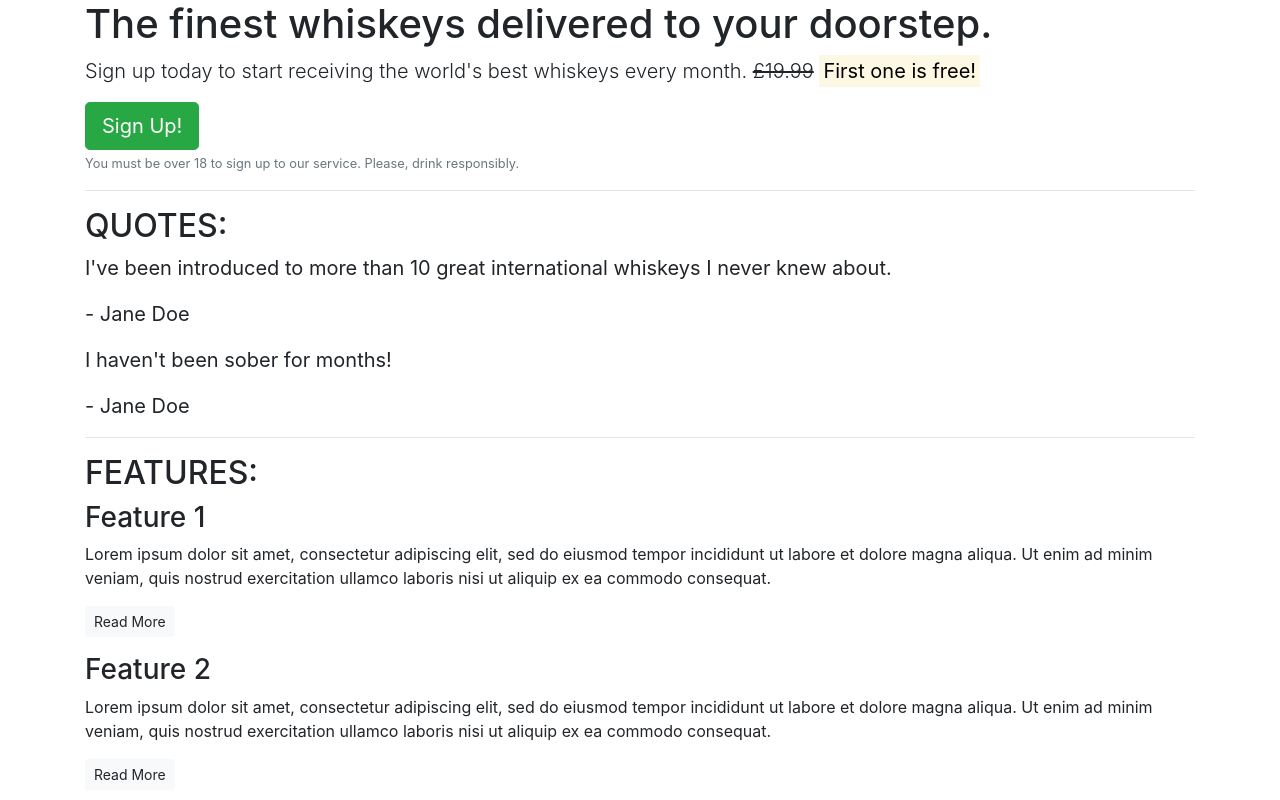
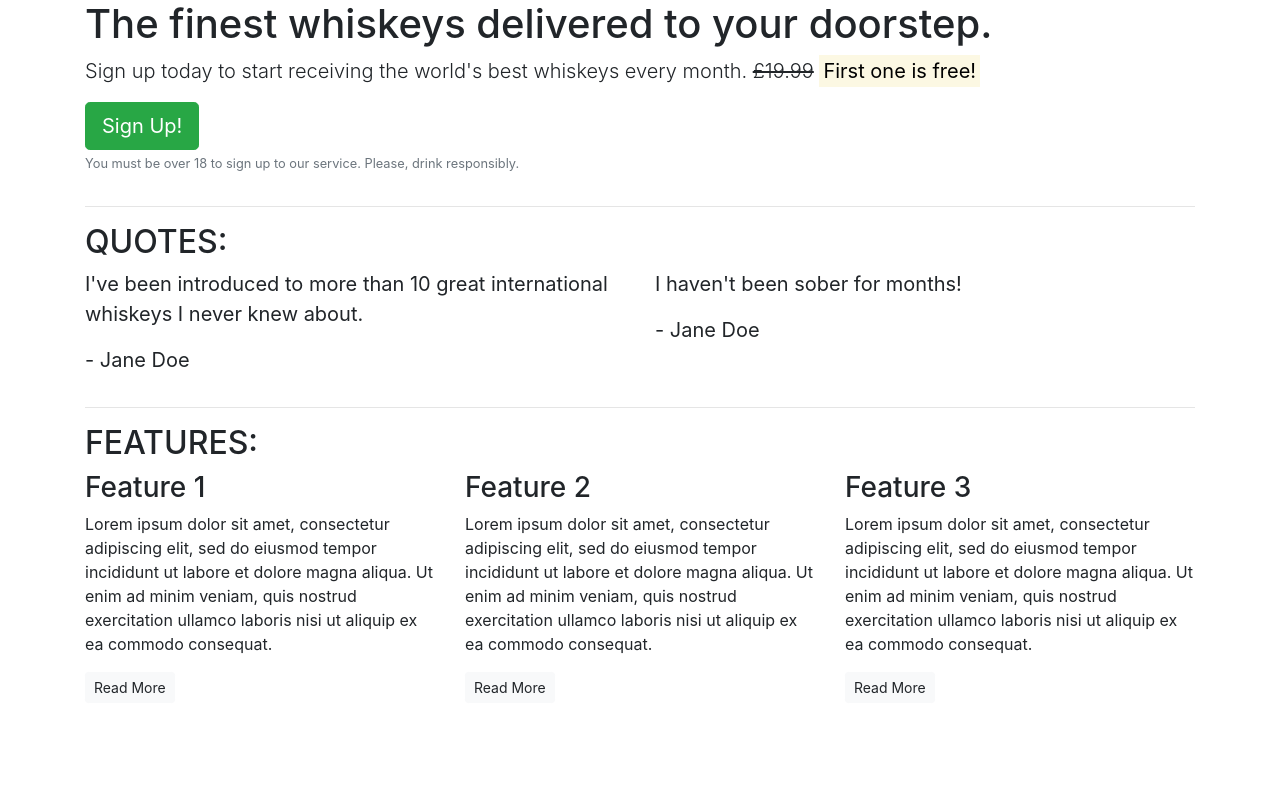
Before and after one commit to jboyle1/Whiskey-Drop, a plain HTML site: page index.html in a window 1280 px wide. Shown: the top 800 px of the page. Drawn offline with nearby package versions, Linux system fonts and the light colour scheme.

Commit message:
Initiating bootstrap grid system

```diff
--- a/index.html
+++ b/index.html
@@ -13,6 +13,8 @@
 <body>
     <article class="container">
         <!-- Callout -->
+        <div class="row">
+            <div class="col-12">
                 <section class="callout">
                     <h1>The finest whiskeys delivered to your doorstep.</h1>
                     <p class="lead">Sign up today to start receiving the world's best whiskeys every month.
@@ -20,41 +22,66 @@
                     <button class="btn btn-success btn-lg">Sign Up!</button>
                     <p class="text-muted"><small>You must be over 18 to sign up to our service. Please, drink responsibly.</small></p>
                 </section>
+            </div>
+        </div>
         <!-- /.callout -->
         <hr>
 
         <!-- Quotes -->
         <section class="quotes">
+            <div class="row">
+                <div class="col-12">
                     <h2 class="text-uppercase">Quotes:</h2>
+                </div>
+            </div>
+            <div class="row">
+                <div class="col-12 col-md-6">
                     <blockquote class="blockquote">
                         <p>I've been introduced to more than 10 great international whiskeys I never knew about.</p>
                         <p>- Jane Doe</p>
                     </blockquote>
+                </div>
+                <div class="col-12 col-md-6">
                     <blockquote class="blockquote">
                         <p>I haven't been sober for months!</p>
                         <p>- Jane Doe</p>
                     </blockquote>
+                </div>
+            </div>
+            </div>
         </section>
         <!-- /.quotes -->
         <hr>
 
         <!-- Features -->
         <section class="features">
+            <div class="row">
+                <div class="col-12">
                     <h2 class="text-uppercase">Features:</h2>
+                </div>
+            </div>
+            <div class="row">
+                <div class="col-12 col-md-6 col-lg-4">
                     <div class="feature">
                         <h3>Feature 1</h3>
                         <p>Lorem ipsum dolor sit amet, consectetur adipiscing elit, sed do eiusmod tempor incididunt ut labore et dolore magna aliqua. Ut enim ad minim veniam, quis nostrud exercitation ullamco laboris nisi ut aliquip ex ea commodo consequat.</p>
                         <p><a class="btn btn-sm btn-light" href="#">Read More</a></p>
                     </div>
+                </div>
+                <div class="col-12 col-md-6 col-lg-4">
                     <div class="feature">
                         <h3>Feature 2</h3>
                         <p>Lorem ipsum dolor sit amet, consectetur adipiscing elit, sed do eiusmod tempor incididunt ut labore et dolore magna aliqua. Ut enim ad minim veniam, quis nostrud exercitation ullamco laboris nisi ut aliquip ex ea commodo consequat.</p>
                         <p><a class="btn btn-sm btn-light" href="#">Read More</a></p>
                     </div>
+                </div>
+                <div class="col-12 d-md-none d-lg-block col-lg-4">
                     <div class="feature">
                         <h3>Feature 3</h3>
                         <p>Lorem ipsum dolor sit amet, consectetur adipiscing elit, sed do eiusmod tempor incididunt ut labore et dolore magna aliqua. Ut enim ad minim veniam, quis nostrud exercitation ullamco laboris nisi ut aliquip ex ea commodo consequat.</p>
                         <p><a class="btn btn-sm btn-light" href="#">Read More</a></p>
+                    </div>
+                </div>
             </div>
         </section>
         <!-- /.features -->
```
Lines whose indentation alone changed are shown as unchanged.
